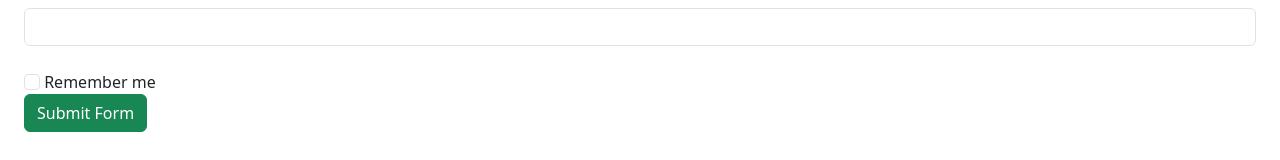
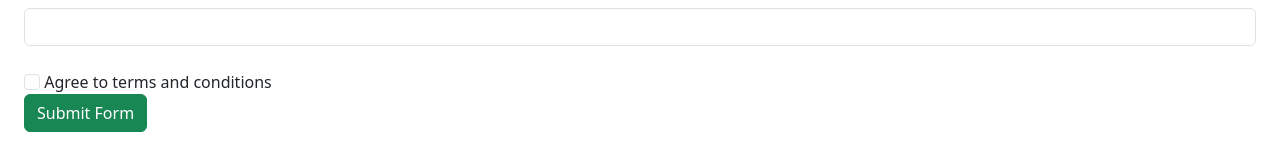
Before and after one commit to acciojob/bootstrap-form-easy-Saranya-git-20, a website: page main.html in a window 1280 px wide. Shown: the part 468-628 px from the top of the page. Drawn offline with nearby package versions, Linux system fonts and the light colour scheme.

Commit message:
created a submission

```diff
--- a/main.html
+++ b/main.html
@@ -51,7 +51,7 @@
 		<div class="invalid-feedback">
           agree the term
         </div>
-        <label  for="conditions-checkbox" class="form-check-label">Remember me</label><br>
+        <label  for="conditions-checkbox" class="form-check-label">Agree to terms and conditions</label><br>
 		<button type="submit" class="btn btn-success">Submit Form</button>
 	</form>
     <script type="text/javascript" src="./script.js">
```
